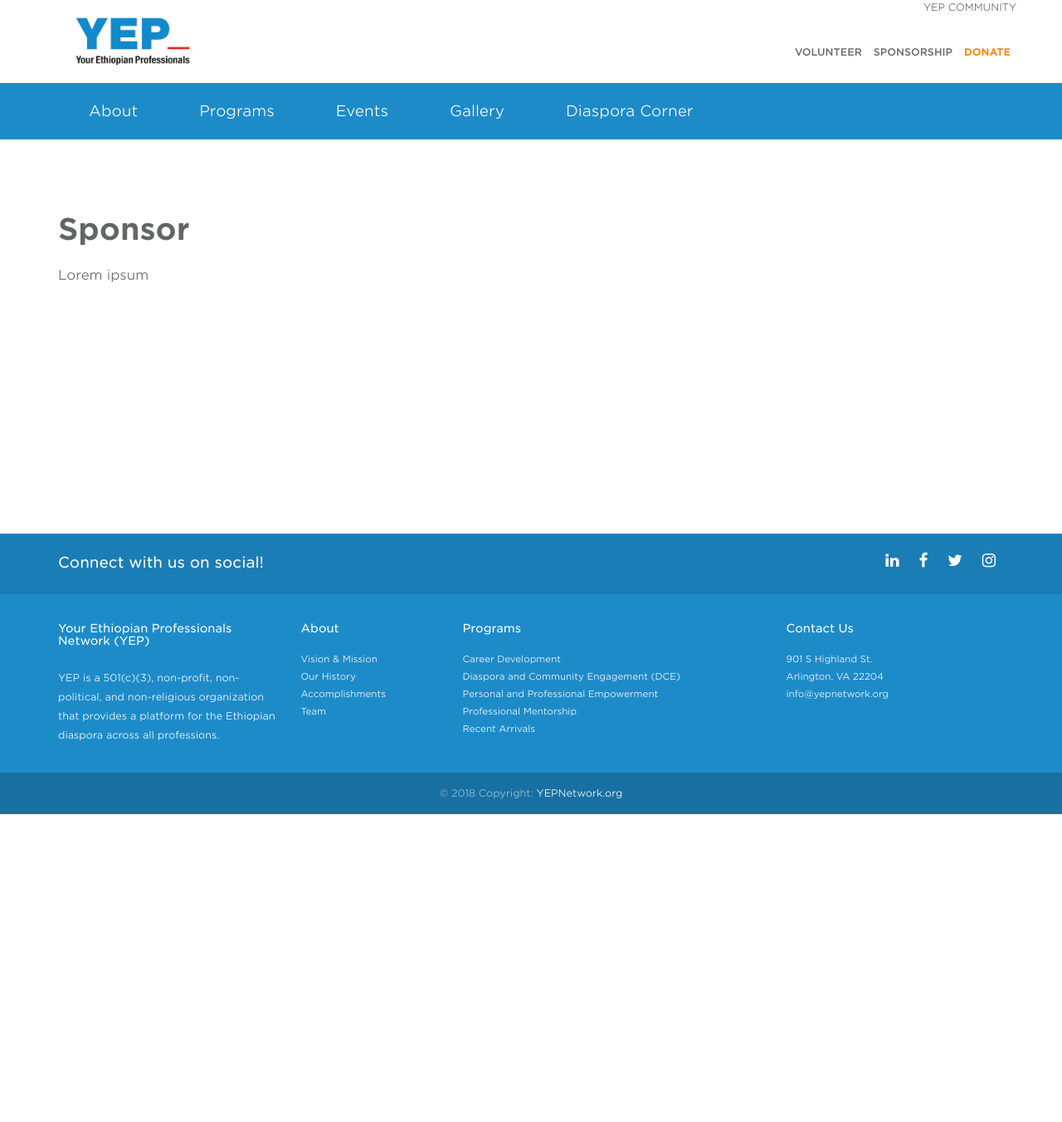
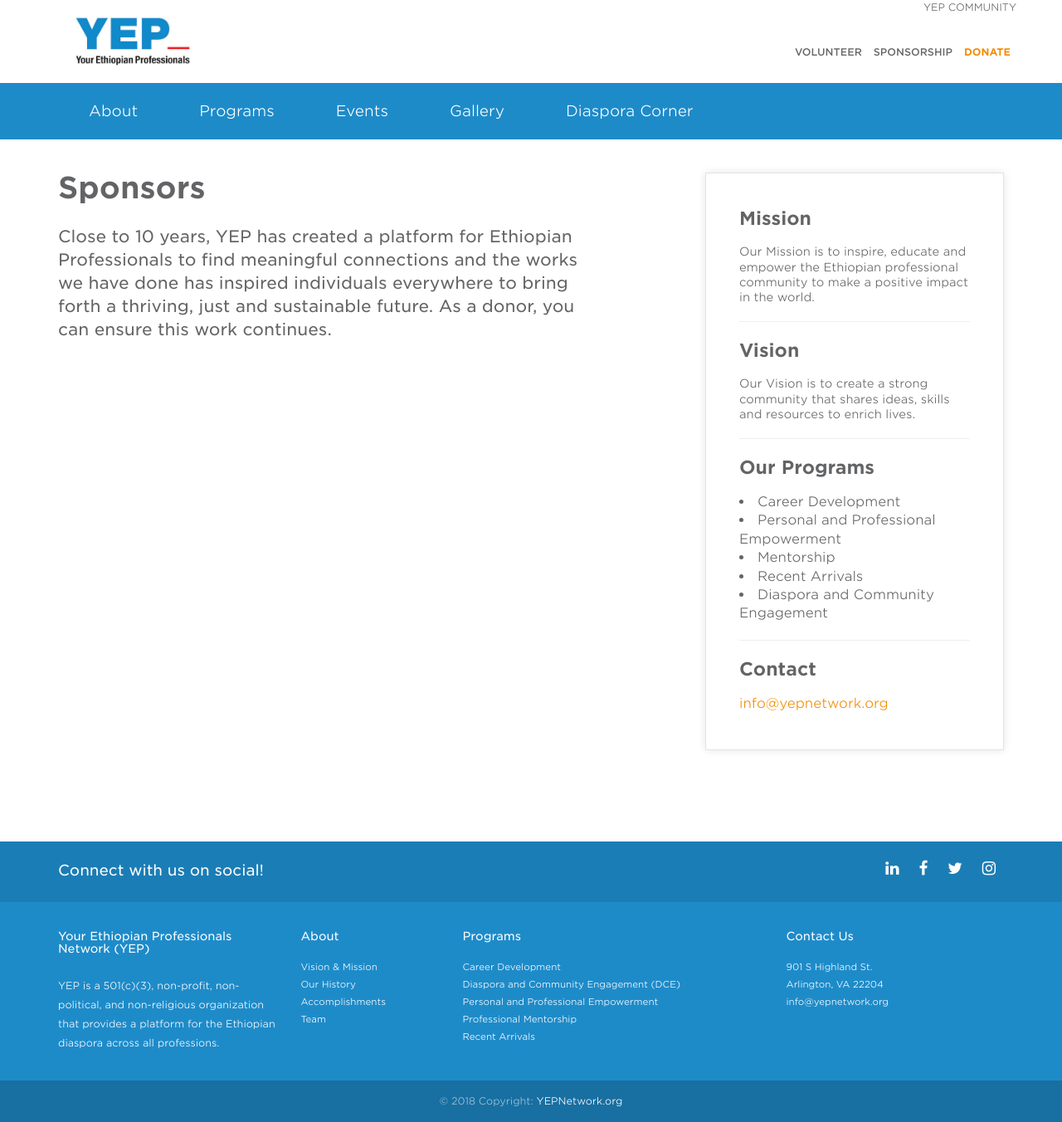
Before and after one commit to YEPNetwork/yepnetwork.github.io, a Jekyll site: the page built from _pages/sponsor.html, in a window 1280 px wide. Shown: the whole page at 83% size. Built offline with Jekyll 4.4.1, drawn with Linux system fonts in a browser that asks for light colours; nearby versions of some CDN libraries; before the commit the page ends 981 px from its top, so only the background shows below that.

Commit message:
Update sponsor.html

```diff
--- a/_pages/sponsor.html
+++ b/_pages/sponsor.html
@@ -4,13 +4,36 @@
 permalink: /sponsor/
 body_class: sponsor
 ---
-<div class="container">
-  <div class="row">
-    <div class="col-sm-12">
-      <h1>Sponsor</h1>
-      <p>
-        Lorem ipsum
-      </p>
+ <div class="content">
+      <div class="container">
+          <div class="row">
+               <div class="col-sm-7 col-md-7">
+                  <h1>Sponsors</h1>
+               <p class="intro"> Close to 10 years, YEP has created a platform for Ethiopian Professionals to find meaningful connections and the works we have done has inspired individuals everywhere to bring forth a thriving, just and sustainable future. As a donor, you can ensure this work continues.</p>
+
     </div>
-  </div>
-</div>
+       <div class="col-sm-5 col-md-4 col-md-offset-1">
+         <aside class="sidebar">
+
+   <div class="well">
+    <h2>Mission </h2>
+    <p> Our Mission is to inspire, educate and empower the Ethiopian professional community to make a positive impact in the world.</p>
+    <hr>
+    <h2> Vision</h2>
+      <p> Our Vision is to create a strong community that shares ideas, skills and resources to enrich lives.</p>                              <hr>
+      <h2>Our Programs</h2>
+      <li>Career Development </li>
+      <li>Personal and Professional Empowerment </li>
+      <li>Mentorship </li>
+      <li>Recent Arrivals</li>
+      <li>Diaspora and Community Engagement</li>
+    <hr>
+     <h2>Contact</h2>
+     <a href="mailto:info@yepnetwork.org">info@yepnetwork.org</a>
+ </p>
+      </div>
+          </aside>
+            </div>
+            </div><!-- /.row -->
+            </div><!--/.container-->
+        </div><!-- /.content -->
```
